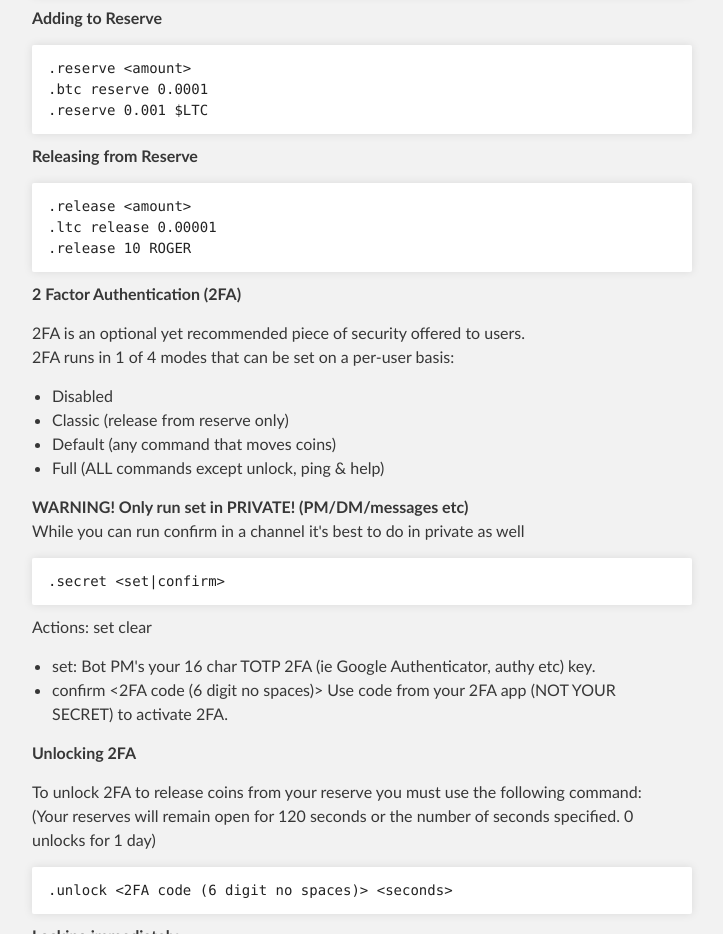
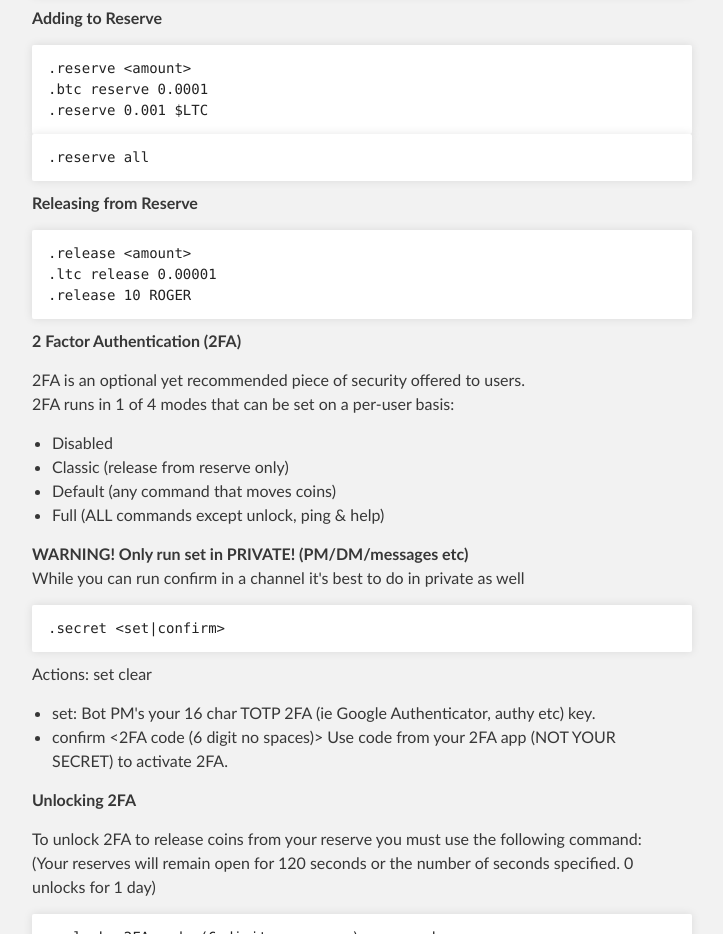
Before and after one commit to mohamedude/walletbot-docs, a plain HTML site: page index.html in a window 1280 px wide. Shown: the part 4200-5134 px from the top of the page, without its empty margins (288-1011 px from the left). Drawn offline with Linux system fonts and the light colour scheme.

Commit message:
Added reserve all command

```diff
--- a/index.html
+++ b/index.html
@@ -130,6 +130,7 @@
         <pre><code>.balance reserve<br>&lt;wallet&gt; Bill48105: Your reserve balance is 117 DOGE<br>.ltc balance reserve<br>.balance reserve $roger</code></pre>
         <p><strong>Adding to Reserve</strong></p>
         <pre><code>.reserve &lt;amount&gt;<br>.btc reserve 0.0001<br>.reserve 0.001 $LTC</code></pre>
+        <pre><code>.reserve all</code></pre>
         <p><strong>Releasing from Reserve</strong></p>
         <pre><code>.release &lt;amount&gt;<br>.ltc release 0.00001<br>.release 10 ROGER</code></pre>
         <!-- END RESERVE -->
```
